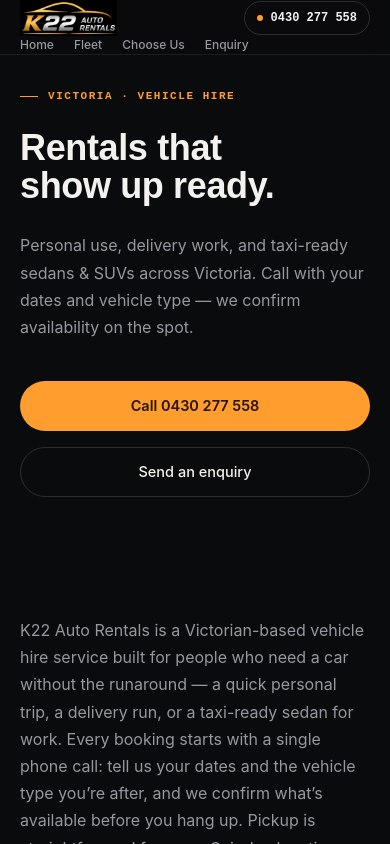
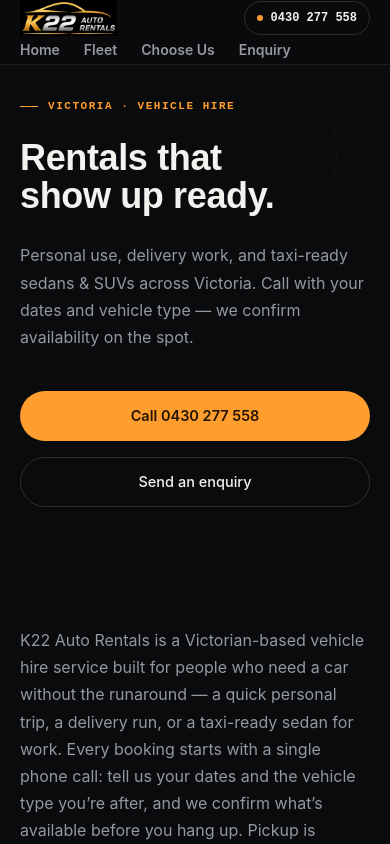
Before and after one commit to azdello/K22autorental, a Next.js app: page / in a window 390 px wide. Shown: the top 844 px of the page. Built offline with nearby package versions, Linux system fonts and the light colour scheme.

Commit message:
Bring animations to mobile, enlarge mobile nav menu

```diff
--- a/src/app/components/RouteTimeline.tsx
+++ b/src/app/components/RouteTimeline.tsx
@@ -1,6 +1,6 @@
 "use client";
 
-import { useEffect, useRef, useState } from "react";
+import { useEffect, useRef, useState, type CSSProperties } from "react";
 import CarGlyph from "./CarGlyph";
 
 type Step = {
@@ -49,7 +49,17 @@
             <div className="flex flex-col items-center sm:hidden">
               <span className="routeMark shrink-0" />
               {i < steps.length - 1 ? (
-                <div className="routeStepLine" aria-hidden="true" />
+                <div
+                  className="routeStepLine"
+                  style={{ "--car-delay": i * 250 } as CSSProperties}
+                  aria-hidden="true"
+                >
+                  <span className="routeCarMobile">
+                    <svg viewBox="0 0 24 14" width="15" height="9">
+                      <CarGlyph />
+                    </svg>
+                  </span>
+                </div>
               ) : null}
             </div>
 
--- a/src/app/globals.css
+++ b/src/app/globals.css
@@ -198,6 +198,15 @@
   opacity: 0.55;
 }
 
+@media (max-width: 639px) {
+  .heroRoute svg {
+    top: 4%;
+    right: -22%;
+    width: 460px;
+    opacity: 0.4;
+  }
+}
+
 .heroRoute .drawPath {
   stroke-dasharray: 6 14;
   animation: dashDrift 26s linear infinite;
@@ -366,11 +375,33 @@
 }
 
 .routeStepLine {
+  position: relative;
   width: 1.5px;
   flex: 1;
   margin-top: 4px;
   background: var(--hairline-strong);
   min-height: 24px;
+}
+
+.routeCarMobile {
+  position: absolute;
+  left: 50%;
+  top: 0%;
+  transform: translate(-50%, -50%) rotate(90deg);
+  color: var(--muted-2);
+  transition: top 900ms var(--ease), color 900ms var(--ease);
+}
+
+.routeTimeline.is-in .routeCarMobile {
+  top: 100%;
+  color: var(--signal);
+  transition-delay: calc(var(--car-delay, 0) * 1ms);
+}
+
+@media (prefers-reduced-motion: reduce) {
+  .routeCarMobile {
+    transition: none;
+  }
 }
 
 .routeMark {
--- a/src/app/layout.tsx
+++ b/src/app/layout.tsx
@@ -149,29 +149,29 @@
 
           <nav
             aria-label="Primary mobile"
-            className="flex sm:hidden container gap-5 pb-3 -mt-1"
+            className="flex flex-wrap sm:hidden container gap-x-6 gap-y-1 pb-4 -mt-1"
           >
             <Link
               href="/"
-              className="text-[12px] font-medium text-[var(--muted)]"
+              className="text-sm font-semibold text-[var(--muted)] py-1"
             >
               Home
             </Link>
             <Link
               href="/fleet"
-              className="text-[12px] font-medium text-[var(--muted)]"
+              className="text-sm font-semibold text-[var(--muted)] py-1"
             >
               Fleet
             </Link>
             <Link
               href="/choose-us"
-              className="text-[12px] font-medium text-[var(--muted)]"
+              className="text-sm font-semibold text-[var(--muted)] py-1"
             >
               Choose Us
             </Link>
             <Link
               href="/enquiry"
-              className="text-[12px] font-medium text-[var(--muted)]"
+              className="text-sm font-semibold text-[var(--muted)] py-1"
             >
               Enquiry
             </Link>
--- a/src/app/page.tsx
+++ b/src/app/page.tsx
@@ -77,7 +77,7 @@
     <div>
       {/* HERO */}
       <section className="relative pt-6 pb-10 sm:pt-10">
-        <div className="heroRoute hidden sm:block" aria-hidden="true">
+        <div className="heroRoute" aria-hidden="true">
           <svg viewBox="0 0 700 500" fill="none">
             <path
               className="drawPath"
```
